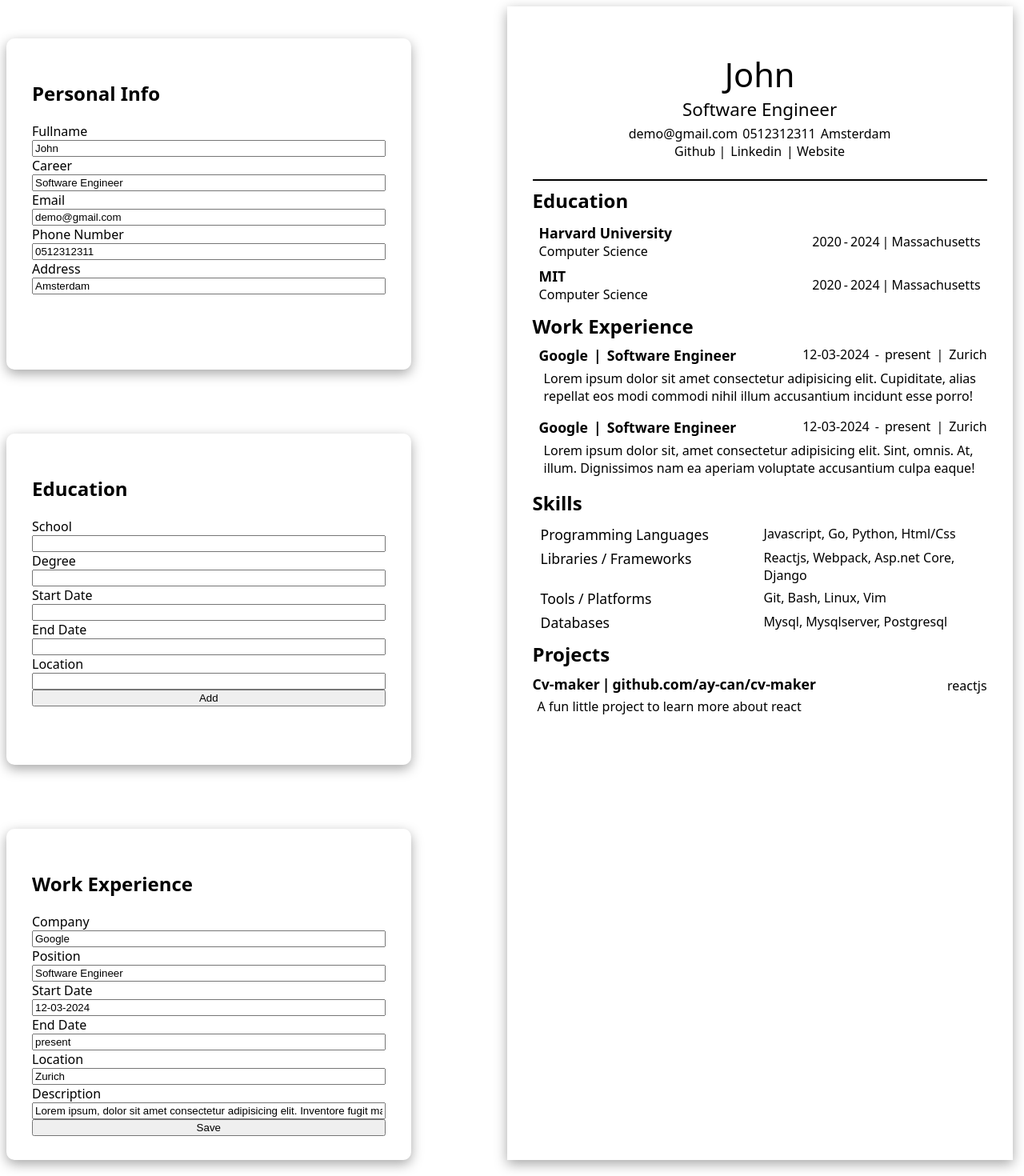
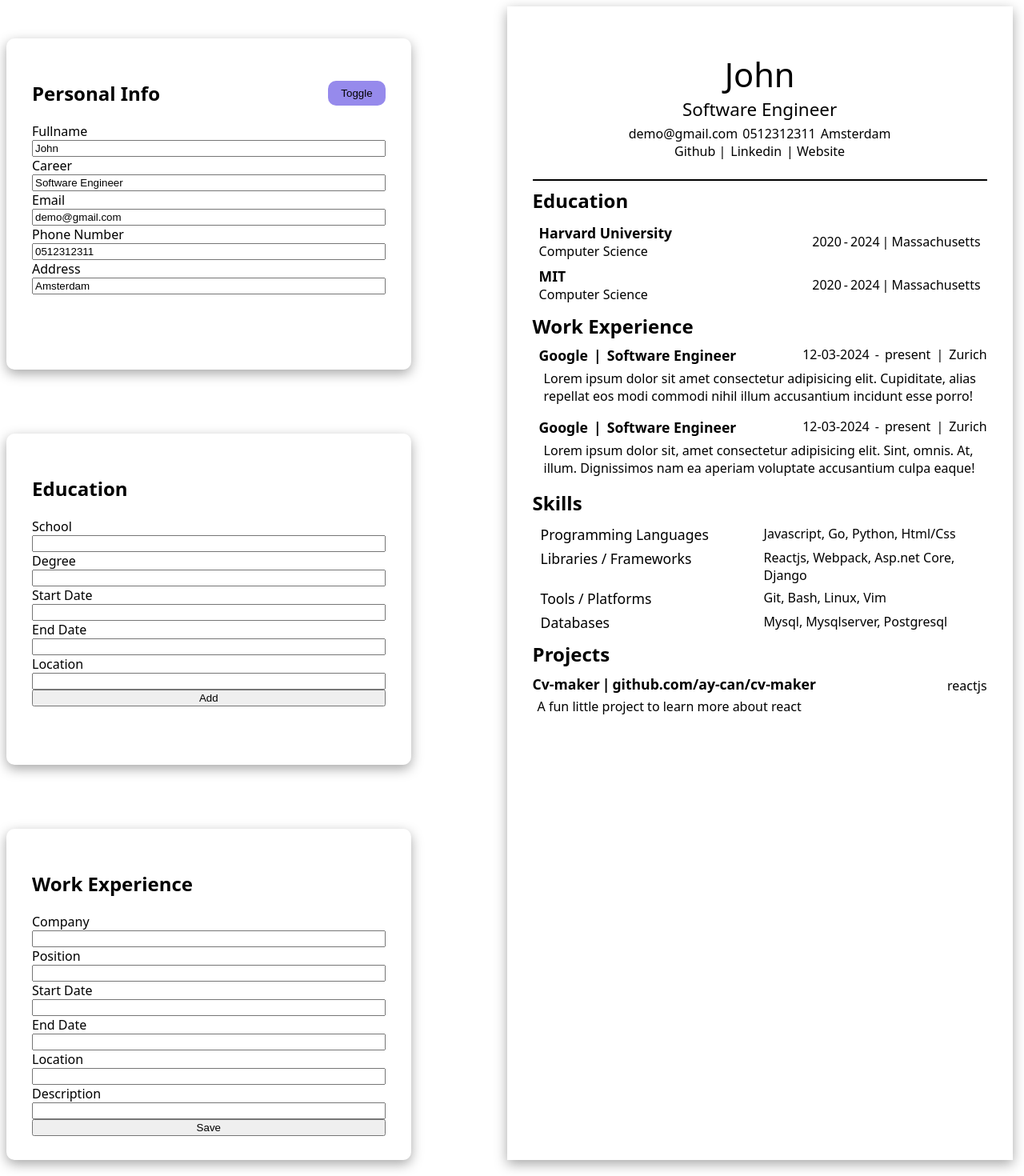
Before and after one commit to Ay-can/cv-maker, a React (Vite) app: page / in a window 1280 px wide. Shown: the top 1470 px of the page at 80% size. Built offline with nearby package versions, Linux system fonts and the light colour scheme.

Commit message:
create a toggle button for the personalinfo card

```diff
--- a/package.json
+++ b/package.json
@@ -10,6 +10,8 @@
     "preview": "vite preview"
   },
   "dependencies": {
+    "@mdi/js": "^7.4.47",
+    "@mdi/react": "^1.6.1",
     "react": "^18.3.1",
     "react-dom": "^18.3.1"
   },
--- a/src/components/PersonalInfoForm.jsx
+++ b/src/components/PersonalInfoForm.jsx
@@ -1,10 +1,39 @@
+import { useState } from "react";
 import "../styles/personalInfo.css";
 
 function PersonalInfoForm({ person, handleForm }) {
+  const [cardToggle, setCardaToggle] = useState(true);
+
+  const changeToggle = () => {
+    return cardToggle ? setCardaToggle(false) : setCardaToggle(true);
+  };
+
+  if (!cardToggle) {
+    return (
+      <>
+        <div className="personal-info-container toggled">
+          <div className="card toggled">
+            <div className="header-toggle">
+              <h2>Personal Info</h2>
+              <button onClick={changeToggle} type="button">
+                Toggle
+              </button>
+            </div>
+          </div>
+        </div>
+      </>
+    );
+  }
+
   return (
     <div className="personal-info-container">
       <div className="card">
-        <h2>Personal Info</h2>
+        <div className="header-toggle">
+          <h2>Personal Info</h2>
+          <button onClick={changeToggle} type="button">
+            Toggle
+          </button>
+        </div>
         <form>
           <label htmlFor="fullname">Fullname </label>
           <input
--- a/src/components/ProjectForm.jsx
+++ b/src/components/ProjectForm.jsx
@@ -11,7 +11,6 @@ function ProjectForm({ projectForm, handleProjectForm, saveProjects }) {
             type="text"
             name="name"
             id="name"
-            value={projectForm.name}
             onChange={handleProjectForm}
           />
           <label htmlFor="link">Link</label>
@@ -19,7 +18,6 @@ function ProjectForm({ projectForm, handleProjectForm, saveProjects }) {
             type="text"
             name="link"
             id="link"
-            value={projectForm.link}
             onChange={handleProjectForm}
           />
           <label htmlFor="stack">Stack</label>
@@ -27,14 +25,12 @@ function ProjectForm({ projectForm, handleProjectForm, saveProjects }) {
             type="input"
             name="stack"
             id="stack"
-            value={projectForm.stack}
             onChange={handleProjectForm}
           />
           <label htmlFor="description">Description</label>
           <textarea
             name="description"
             id="description"
-            value={projectForm.description}
             onChange={handleProjectForm}
             form="project-form"
           ></textarea>
--- a/src/components/WorkForm.jsx
+++ b/src/components/WorkForm.jsx
@@ -11,7 +11,6 @@ function WorkForm({ work, handleWorkForm, handleClick }) {
             type="text"
             name="company"
             id="company"
-            value={work.company}
             onChange={handleWorkForm}
           />
           <label htmlFor="position">Position</label>
@@ -19,7 +18,6 @@ function WorkForm({ work, handleWorkForm, handleClick }) {
             type="text"
             name="position"
             id="position"
-            value={work.position}
             onChange={handleWorkForm}
           />
           <label htmlFor="start-date">Start Date</label>
@@ -27,7 +25,6 @@ function WorkForm({ work, handleWorkForm, handleClick }) {
             type="text"
             name="start-date"
             id="start-date"
-            value={work["start-date"]}
             onChange={handleWorkForm}
           />
           <label htmlFor="end-date">End Date</label>
@@ -35,7 +32,6 @@ function WorkForm({ work, handleWorkForm, handleClick }) {
             type="text"
             name="end-date"
             id="end-date"
-            value={work["end-date"]}
             onChange={handleWorkForm}
           />
           <label htmlFor="location">Location</label>
@@ -43,7 +39,6 @@ function WorkForm({ work, handleWorkForm, handleClick }) {
             type="text"
             name="location"
             id="location"
-            value={work.location}
             onChange={handleWorkForm}
           />
           <label htmlFor="description">Description</label>
@@ -51,7 +46,6 @@ function WorkForm({ work, handleWorkForm, handleClick }) {
             type="text"
             name="description"
             id="description"
-            value={work.description}
             onChange={handleWorkForm}
           />
           <button type="button" onClick={handleClick}>
--- a/src/styles/resume.css
+++ b/src/styles/resume.css
@@ -77,10 +77,36 @@ a:hover {
   color: #dc143c;
 }
 
-.card {
+.card,
+.card.toggled {
   width: 450px;
   height: 350px;
   padding: 32px;
   box-shadow: rgba(0, 0, 0, 0.35) 0px 5px 15px;
   border-radius: 10px;
 }
+
+.card.toggled {
+  height: 40px;
+  padding-top: 0;
+}
+
+.header-toggle {
+  display: flex;
+  justify-content: space-between;
+  align-items: center;
+}
+
+.header-toggle > button {
+  width: fit-content;
+  height: fit-content;
+  padding: 8px 16px;
+  border: none;
+  border-radius: 10px;
+  background-color: #968aec;
+}
+
+button:active {
+  position: relative;
+  top: 2px;
+}
```
Also changed, not shown: 1 other file (tests, documents, lock files or other folders).
